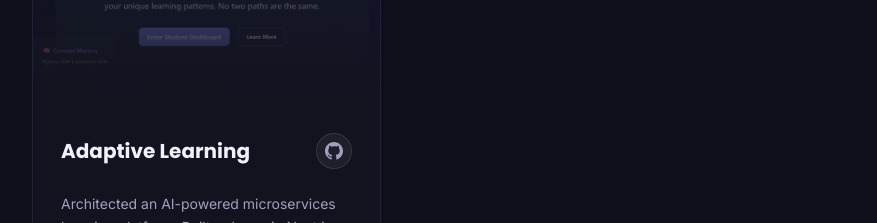
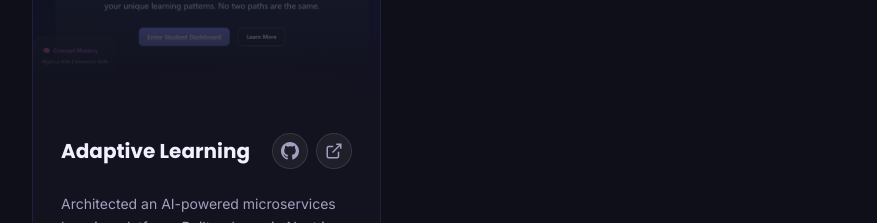
Before and after one commit to Rema2003/Portfolio, a Next.js app: page / in a window 1280 px wide. Shown: the part 3160-3383 px from the top of the page, without its empty margins (64-941 px from the left). Built offline with nearby package versions, Linux system fonts and the light colour scheme.

Commit message:
Add real Vercel URL to Adaptive Learning project

```diff
--- a/components/Projects.tsx
+++ b/components/Projects.tsx
@@ -9,7 +9,7 @@ const PROJECTS = [
     desc: 'Architected an AI-powered microservices learning platform. Built a dynamic Next.js React frontend, a Node.js/Express core API for handling user telemetry, and a custom Python/FastAPI machine learning engine that interfaces with LLMs to dynamically scale educational difficulty based on real-time student performance.',
     tags: ['Next.js', 'React', 'Node.js', 'Python', 'MongoDB', 'Express', 'FastAPI'],
     github: 'https://github.com/Rema2003/Adaptive-learning',
-    live: '',
+    live: 'https://adaptive-learning-one.vercel.app/',
   },
 ];
 
```
